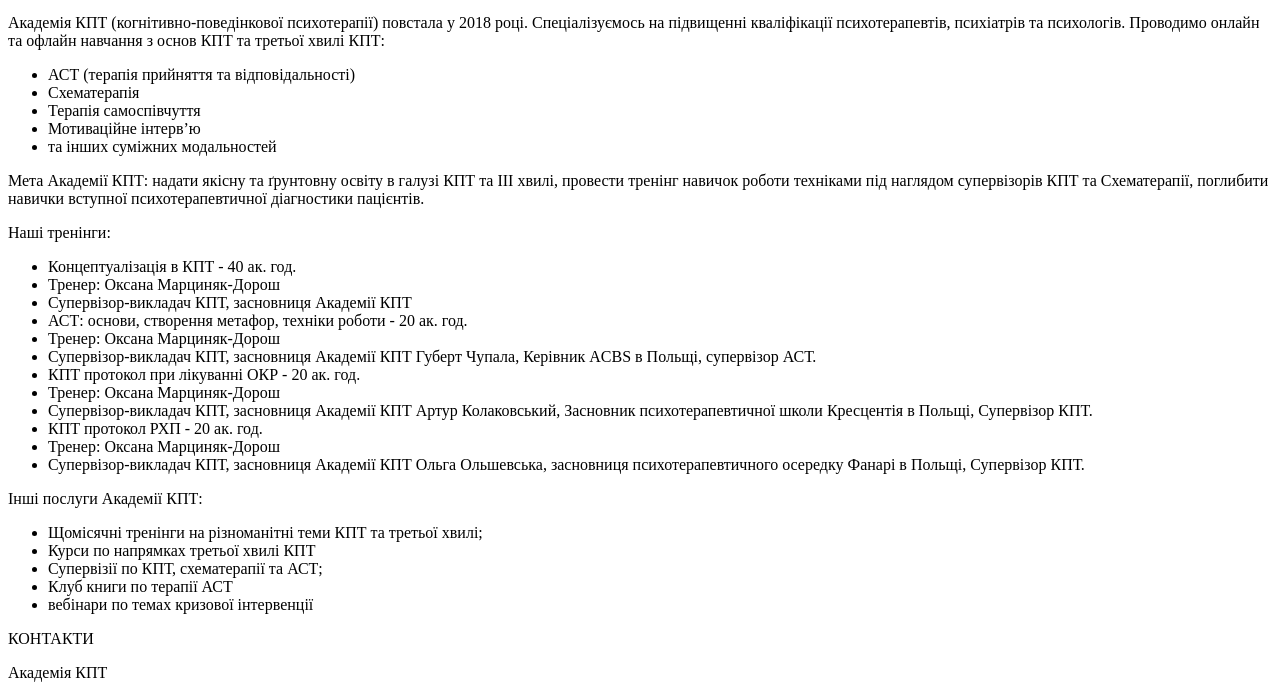
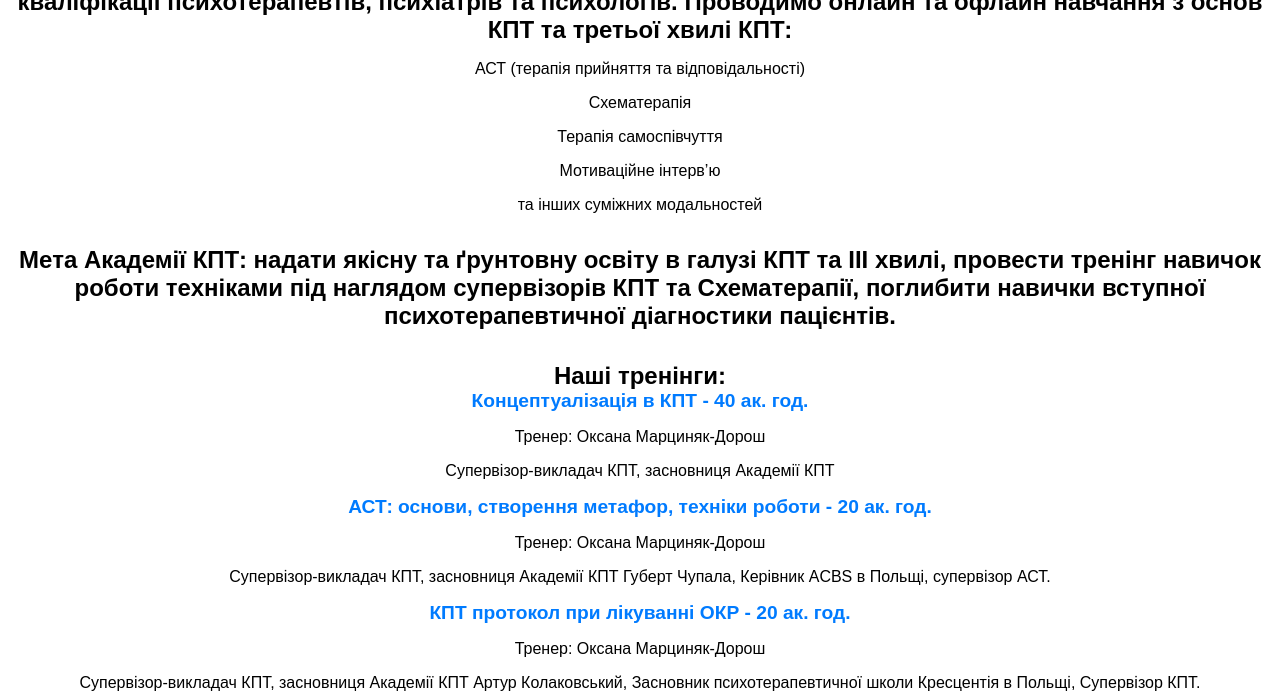
Before and after one commit to HarchenkoDanil/Test2, a plain HTML site: page html/index.html in a window 1280 px wide. Shown: the part 72-767 px from the top of the page. Drawn offline with Linux system fonts and the light colour scheme; files that its build step writes are made by us from their sources.

Commit message:
Update index.html

```diff
--- a/html/index.html
+++ b/html/index.html
@@ -2,7 +2,7 @@
 
 <html lang="en" xmlns="http://www.w3.org/1999/xhtml">
 <head>
-    <link href="Test2/style/" rel="stylesheet" type="text/css">
+    <link href="Test2/style/style.css" rel="stylesheet" type="text/css">
     <meta charset="utf-8" />
     <title></title>
 </head>
```
